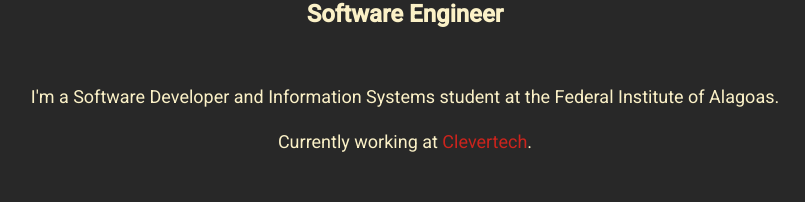
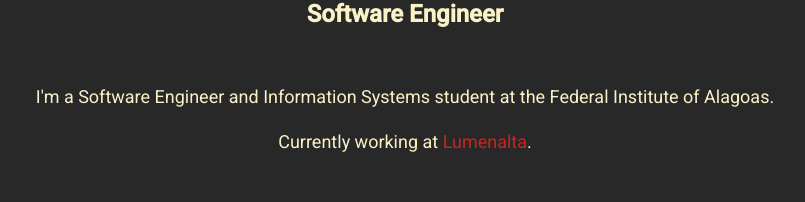
Before and after one commit to andersonfernandes/andersonfernandes.dev, a Next.js app: page / in a window 1280 px wide. Shown: the part 299-501 px from the top of the page, without its empty margins (235-1040 px from the left). Built offline with nearby package versions, Linux system fonts and the light colour scheme; no server answers.

Commit message:
Update index.tsx

```diff
--- a/pages/index.tsx
+++ b/pages/index.tsx
@@ -55,13 +55,13 @@ export default function Home() {
 
       <div className={styles.about}>
         <p>
-          I'm a Software Developer and Information Systems student at the
+          I'm a Software Engineer and Information Systems student at the
           Federal Institute of Alagoas.
         </p>
         <p>
           Currently working at{" "}
-          <Link href="https://clevertech.biz/" target="_BLANK">
-            Clevertech
+          <Link href="https://lumenalta.com/" target="_BLANK">
+            Lumenalta
           </Link>
           .
         </p>
```
